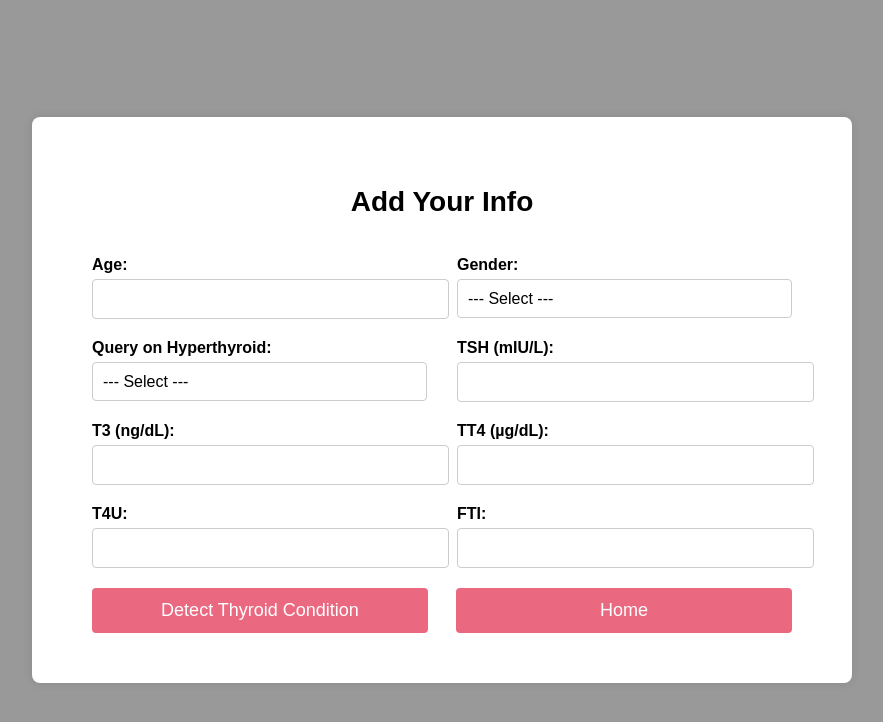
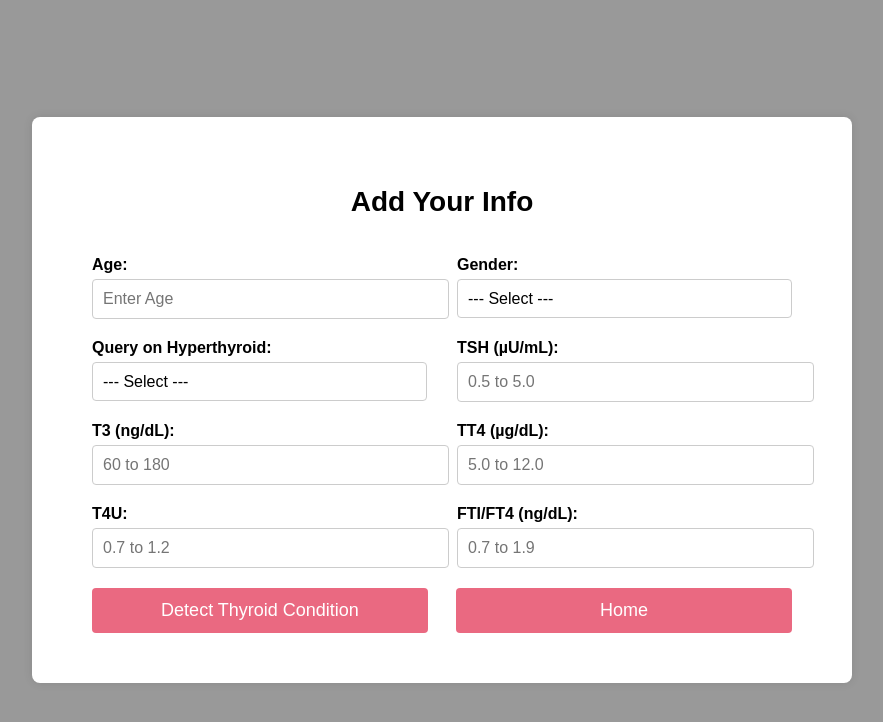
Before and after one commit to nikhi-la/Thyroid_Classification_ML_Project, a Flask app: page /input in a window 1280 px wide. Shown: the top 722 px of the page, without its empty margins (198-1081 px from the left). Run offline with Flask 3, Linux system fonts and the light colour scheme.

Commit message:
Add files via upload

```diff
--- a/Sprint_3/app.py
+++ b/Sprint_3/app.py
@@ -18,8 +18,8 @@ def result():
     # Collect and validate the input
     try:
         age = float(request.form.get('age'))
-        sex = float(request.form.get('sex'))
-        query_hyperthyroid = float(request.form.get('query_hyperthyroid'))
+        sex = request.form.get('sex')
+        query_hyperthyroid = request.form.get('query_hyperthyroid')
         tsh = float(request.form.get('tsh'))
         t3 = float(request.form.get('t3'))
         tt4 = float(request.form.get('tt4'))
@@ -32,6 +32,7 @@ def result():
         with open('rf_Grid.pkl', 'rb') as model_file:
             rf = pickle.load(model_file)
         input_features=pandas.DataFrame(input_features, columns=['age', 'sex', 'query_hyperthyroid', 'TSH', 'T3', 'TT4', 'T4U', 'FTI'])
+        #print(input_features)
         prediction = rf.predict(input_features)
         result = prediction[0]
 
--- a/Sprint_3/templates/input_form.html
+++ b/Sprint_3/templates/input_form.html
@@ -16,7 +16,7 @@
             <div class="form-row">
                 <div class="form-group">
                     <label for="Age">Age:</label>
-                    <input type="number" step="any" id="age" name="age" required>
+                    <input type="number" step="any" id="age" name="age" placeholder="Enter Age" required>
                 </div>
                 <div class="form-group">
                     <label for="Gender">Gender:</label>
@@ -38,30 +38,30 @@
                     </select>
                 </div>
                 <div class="form-group">
-                    <label for="TSH">TSH (mIU/L):</label>
-                    <input type="number" step="any" id="tsh" name="tsh" required>
+                    <label for="TSH">TSH (µU/mL):</label>
+                    <input type="number" step="any" id="tsh" name="tsh" placeholder="0.5 to 5.0" required>
                 </div>
             </div>
             <!-- Third Row (T3 and TT4) -->
             <div class="form-row">
                 <div class="form-group">
                     <label for="t3">T3 (ng/dL):</label>
-                    <input type="number" step="any" id="t3" name="t3" required>
+                    <input type="number" step="any" id="t3" name="t3" placeholder="60 to 180" required>
                 </div>
                 <div class="form-group">
                     <label for="tt4">TT4 (µg/dL):</label>
-                    <input type="number" step="any" id="tt4" name="tt4" required>
+                    <input type="number" step="any" id="tt4" name="tt4" placeholder="5.0 to 12.0" required>
                 </div>
             </div>
             <!-- Fourth Row (T4U and FTI) -->
             <div class="form-row">
                 <div class="form-group">
                     <label for="t4u">T4U:</label>
-                    <input type="number" step="any" id="t4u" name="t4u" required>
+                    <input type="number" step="any" id="t4u" name="t4u" placeholder="0.7 to 1.2" required>
                 </div>
                 <div class="form-group">
-                    <label for="fti">FTI:</label>
-                    <input type="number" step="any" id="fti" name="fti" required>
+                    <label for="fti">FTI/FT4 (ng/dL):</label>
+                    <input type="number" step="any" id="fti" name="fti" placeholder="0.7 to 1.9">
                 </div>
             </div>
 
@@ -72,6 +72,7 @@
             </div>
         </form>
     </div>
+
 </body>
 
 </html>
```
